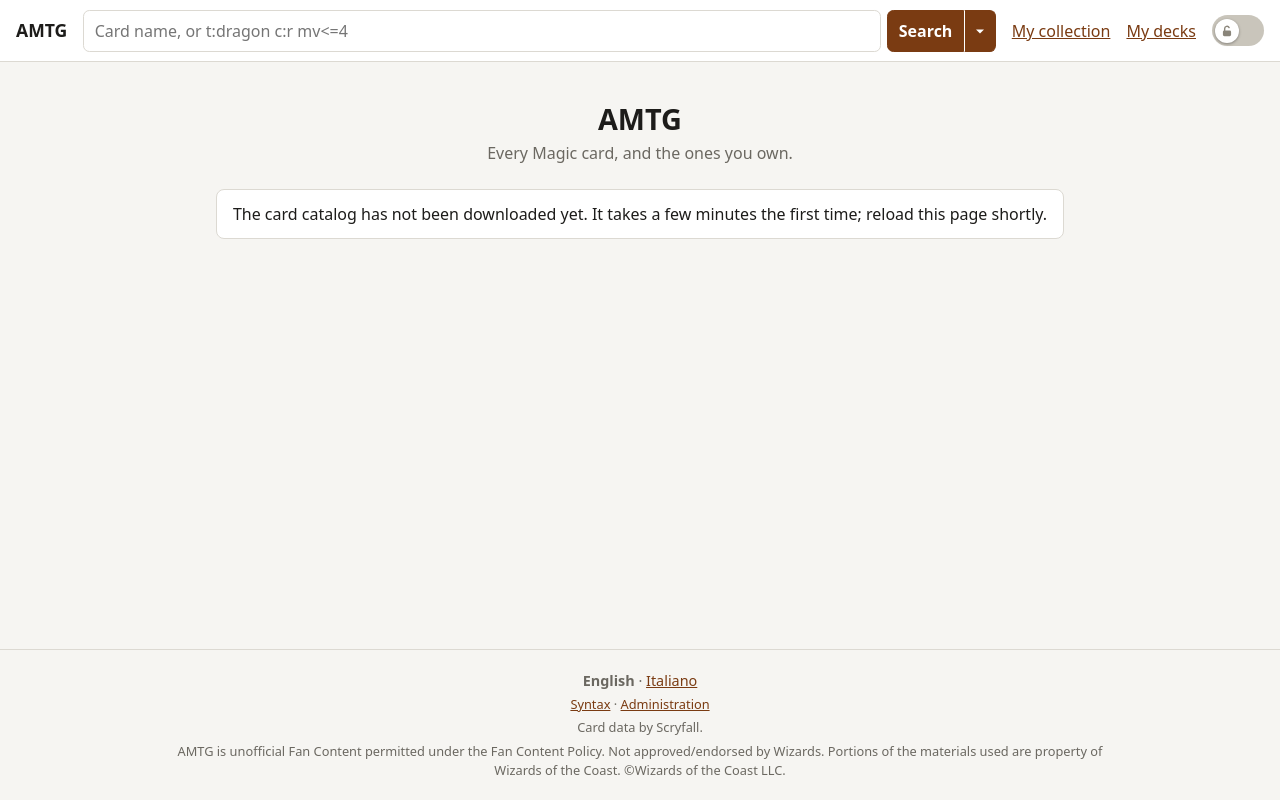
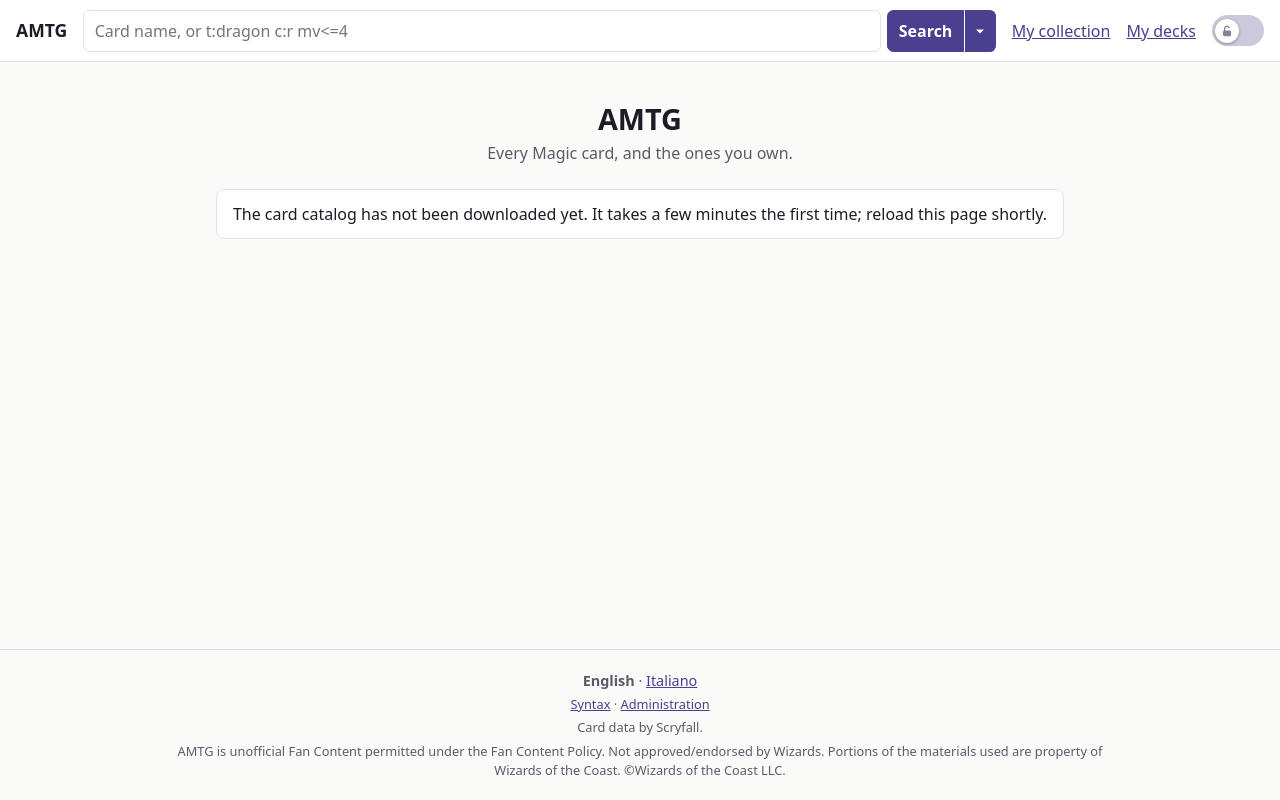
Before and after one commit to ac-me-git/magic-db, a FastAPI app: page / in a window 1280 px wide. Run offline with FastAPI, Linux system fonts and the light colour scheme; parts of the project's set-up code (start-up, migrations or seed data) failed here and were passed over.

Commit message:
Theme: switch AMTG to the violet palette and make the site dark
Co-Authored-By: Claude Sonnet 5.5 <noreply@anthropic.com>

```diff
--- a/site/style.css
+++ b/site/style.css
@@ -1,5 +1,4 @@
-:root{--bg:#fafaf8;--fg:#1d1b26;--muted:#5d5a6b;--accent:#4b3f8f;--accent-fg:#fff;--card:#fff;--line:#e2e0ea;--code:#f0eff5}
-@media (prefers-color-scheme:dark){:root{--bg:#15141b;--fg:#ecebf2;--muted:#a3a0b4;--accent:#9d90f0;--accent-fg:#15141b;--card:#1e1d27;--line:#33313f;--code:#25232f}}
+:root{--bg:#15141b;--fg:#ecebf2;--muted:#a3a0b4;--accent:#9d90f0;--accent-fg:#15141b;--card:#1e1d27;--line:#33313f;--code:#25232f;color-scheme:dark}
 *{box-sizing:border-box}
 html{-webkit-text-size-adjust:100%}
 body{margin:0;background:var(--bg);color:var(--fg);font:17px/1.6 system-ui,-apple-system,"Segoe UI",Roboto,sans-serif}
--- a/src/magicdb/static/app.css
+++ b/src/magicdb/static/app.css
@@ -1,35 +1,35 @@
 :root {
-  --bg: #f6f5f2;
+  --bg: #fafaf8;
   --surface: #ffffff;
-  --text: #1d1c1a;
-  --muted: #6b6861;
-  --border: #dcd9d2;
-  --accent: #7a3b12;
+  --text: #1d1b26;
+  --muted: #5d5a6b;
+  --border: #e2e0ea;
+  --accent: #4b3f8f;
   --accent-text: #ffffff;
   --error-bg: #fbe9e7;
   --error-border: #c0392b;
-  --row: #f0eee9;
+  --row: #f0eff5;
   --switch-on: #c8881a;
-  --switch-off: #c9c5bb;
-  --switch-off-icon: #8a857a;
+  --switch-off: #cdc9dc;
+  --switch-off-icon: #86829c;
   color-scheme: light dark;
 }
 
 @media (prefers-color-scheme: dark) {
   :root {
-    --bg: #171614;
-    --surface: #21201d;
-    --text: #ebe8e1;
-    --muted: #a09c93;
-    --border: #36342f;
-    --accent: #e0a070;
-    --accent-text: #171614;
+    --bg: #15141b;
+    --surface: #1e1d27;
+    --text: #ecebf2;
+    --muted: #a3a0b4;
+    --border: #33313f;
+    --accent: #9d90f0;
+    --accent-text: #15141b;
     --error-bg: #3a1f1b;
     --error-border: #e57368;
-    --row: #2a2825;
+    --row: #25232f;
     --switch-on: #e0a030;
-    --switch-off: #4a4740;
-    --switch-off-icon: #7d786e;
+    --switch-off: #45425a;
+    --switch-off-icon: #7a7794;
   }
 }
 
```
Also changed, not shown: CHANGELOG.md.
